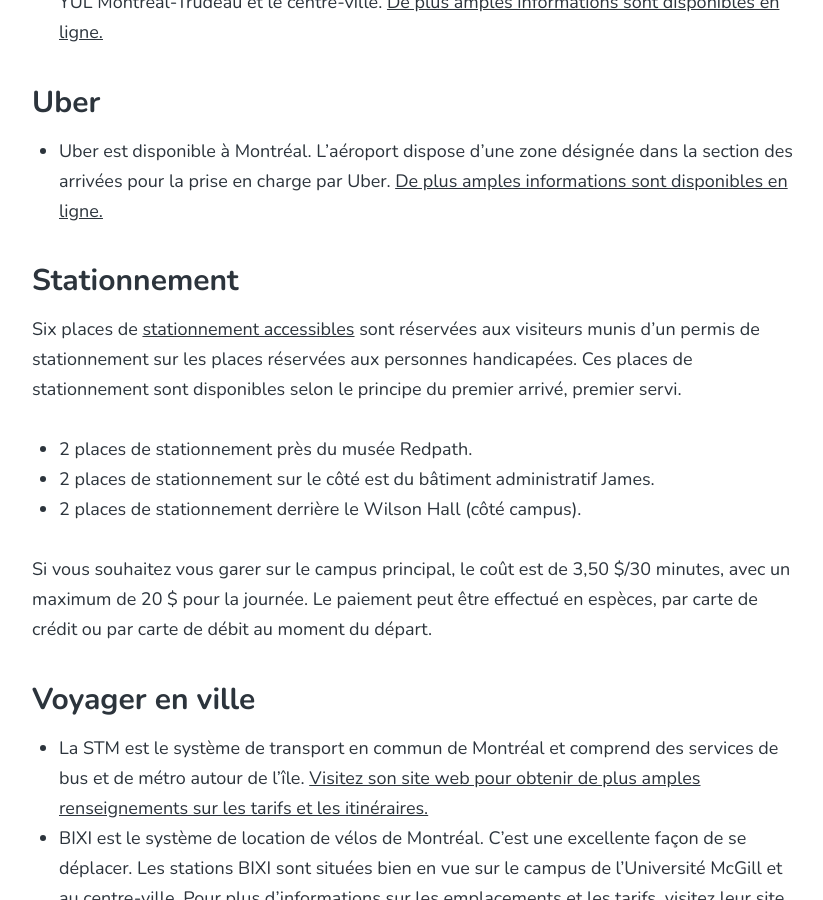
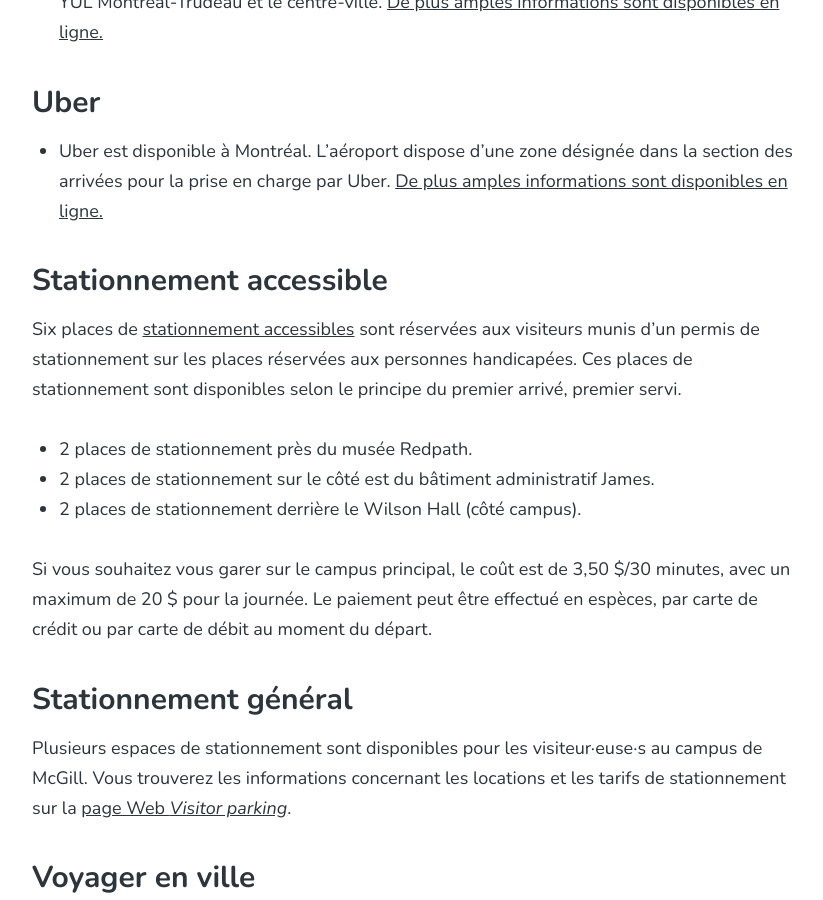
Before and after one commit to wilu-conference/wilu-conference.github.io, a Jekyll site: the page built from fr/votre-voyage/index.html, in a window 1280 px wide and 900 px high, scrolled down 1663 px. Shown: the whole window, without its empty margins (223-1046 px from the left). Built offline with Jekyll 4.4.1, drawn with Linux system fonts in a browser that asks for light colours.

Commit message:
Add general parking information

```diff
--- a/en/your-trip/index.html
+++ b/en/your-trip/index.html
@@ -38,7 +38,7 @@
 <ul>
   <li>Uber is available in Montréal. The airport has a designated zone in the arrivals section for Uber pick-up. <a href="https://www.uber.com/global/en/airports/yul/">More information can be found online.</a></li>
 </ul>
-<h3>Parking</h3>
+<h3>Designated accessible parking spaces</h3>
 <p>There are six <a href="https://www.google.com/maps/d/u/0/viewer?mid=1ZxPtZIHUtVwdagRKZ0YHm_96t6k&amp;ll=45.50588062419669%2C-73.57727&amp;z=16">designated accessible parking spaces</a> for visitors with a permit for parking in spaces designated for persons with disabilities. Note that these parking spaces are available on a first come, first served basis.</p>
 <ul>
   <li>2 parking spaces by the Redpath Museum.</li>
@@ -46,6 +46,8 @@
   <li>2 parking spaces behind the Wilson Hall (campus side).</li>
 </ul>
 <p>Should you wish to park on the main campus the cost is $3.50/30 minutes to a maximum of $20 for the day. Payment can be made by cash, credit card or debit card when you leave.</p>
+<h3>General parking spaces</h3>
+<p>There are many parking spaces for visitors to the McGill campus. You will find information on their locations and rates at the <a href="https://www.mcgill.ca/transport/parking/downtown/visitors">Visitor parking webpage</a>.</p>
 <h3>Travelling around the city</h3>
 <ul>
   <li>The STM is Montréal’s public transit system and includes both bus and metro services around the island. <a href="https://www.stm.info/en">Visit their website to find more information on rates and routes.</a></li>
--- a/fr/votre-voyage/index.html
+++ b/fr/votre-voyage/index.html
@@ -38,7 +38,7 @@
 <ul>
   <li>Uber est disponible à Montréal. L’aéroport dispose d’une zone désignée dans la section des arrivées pour la prise en charge par Uber. <a href="https://www.uber.com/global/fr-ca/airports/yul/">De plus amples informations sont disponibles en ligne.</a></li>
 </ul>
-<h3>Stationnement</h3>
+<h3>Stationnement accessible</h3>
 <p>Six places de <a href="https://www.google.com/maps/d/u/0/viewer?mid=1ZxPtZIHUtVwdagRKZ0YHm_96t6k&amp;ll=45.50588062419669%2C-73.57727&amp;z=16">stationnement accessibles</a> sont réservées aux visiteurs munis d’un permis de stationnement sur les places réservées aux personnes handicapées. Ces places de stationnement sont disponibles selon le principe du premier arrivé, premier servi.</p>
 <ul>
   <li>2 places de stationnement près du musée Redpath.</li>
@@ -46,6 +46,8 @@
   <li>2 places de stationnement derrière le Wilson Hall (côté campus).</li>
 </ul>
 <p>Si vous souhaitez vous garer sur le campus principal, le coût est de 3,50 $/30 minutes, avec un maximum de 20 $ pour la journée. Le paiement peut être effectué en espèces, par carte de crédit ou par carte de débit au moment du départ.</p>
+<h3>Stationnement général</h3>
+<p>Plusieurs espaces de stationnement sont disponibles pour les visiteur·euse·s au campus de McGill. Vous trouverez les informations concernant les locations et les tarifs de stationnement sur la <a href="https://www.mcgill.ca/transport/parking/downtown/visitors">page Web <em>Visitor parking</em></a>.</p>
 <h3>Voyager en ville</h3>
 <ul>
   <li>La STM est le système de transport en commun de Montréal et comprend des services de bus et de métro autour de l’île. <a href="https://www.stm.info/fr">Visitez son site web pour obtenir de plus amples renseignements sur les tarifs et les itinéraires.</a></li>
```
